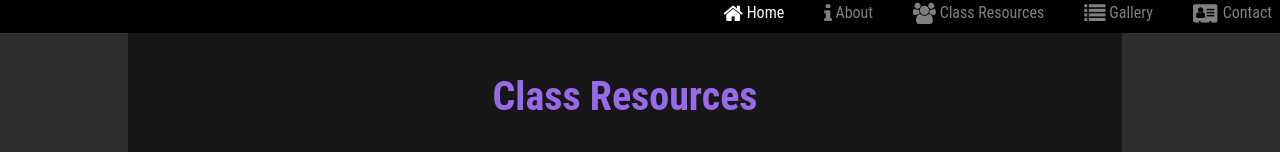
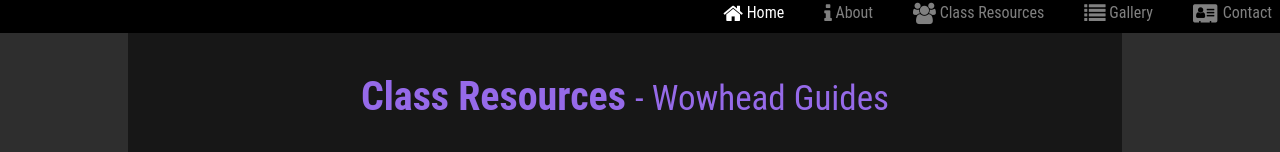
Before and after one commit to DChase-Cad/Ashes_React, a React (Create React App) app in the folder from_ashes/: page /classresources in a window 1280 px wide. Shown: the part 178-330 px from the top of the page. Built offline with nearby package versions, Linux system fonts and the light colour scheme.

Commit message:
added links to class resources

```diff
--- a/from_ashes/src/App.css
+++ b/from_ashes/src/App.css
@@ -574,3 +574,13 @@
   /* text-shadow: 2px 2px 10px #494646; */
   opacity:.95;
 }
+
+.guide-link{
+  color:inherit;
+}
+
+.guide-link:hover{
+  text-decoration: none;
+  color:inherit;
+  text-transform:uppercase;
+}
--- a/from_ashes/src/components/ClassResoucesContent.js
+++ b/from_ashes/src/components/ClassResoucesContent.js
@@ -13,7 +13,7 @@
         return (
             <>
                 <div className="row row-content py-3 w-100 content">
-                    <h1 className="text-center mx-auto my-4 font-weight-bold w-100">Class Resources</h1>
+                    <h1 className="text-center mx-auto my-4 font-weight-bold w-100">Class Resources <small> - Wowhead Guides</small></h1>
 
 
                         {CLASSES.map((index,i) => {
@@ -22,7 +22,9 @@
                                     <Card className="my-2 class-card">
                                         <h3 className={`${index.abbrv} class-card-header font-weight-bold spec-titles `}>{index.class.toUpperCase()}</h3>
                                         <ul className="mt-4 justify-content-center mx-auto">
-                                            {index.specs.map((s,i)=>{return(<li key={i} className="font-weight-bold specs class-ul my-1  p-0">{s}</li>)})}
+                                            {index.specs.map((s,idx)=>{
+                                            {console.log(idx)};
+                                                return(<li key={idx} className="font-weight-bold specs class-ul my-1  p-0"><a target="_blank" className="guide-link" href={index.link[idx]}>{s}</a></li>)})}
                                         </ul>
                                     </Card>
                                 </div>
--- a/from_ashes/src/shared/ClassCards.js
+++ b/from_ashes/src/shared/ClassCards.js
@@ -3,62 +3,76 @@
         {
             class: "Death Knight",
             abbrv: "dk",
-            specs: ['Blood','Frost','Unholy']
+            specs: ['Blood', 'Frost', 'Unholy'],
+            link: ['https://www.wowhead.com/blood-death-knight-guide', 'https://www.wowhead.com/frost-death-knight-guide', 'https://www.wowhead.com/unholy-death-knight-guide']
         },
             {
                 class:"Demon Hunter",
                 abbrv:'dh',
-            specs:['Havoc',"Vengeance"]
+                specs:['Havoc',"Vengeance"],
+                link:['https://www.wowhead.com/havoc-demon-hunter-guide','https://www.wowhead.com/vengeance-demon-hunter-guide']
+
             },
             {
                 class: "Druid",
                 abbrv: "druid",
-            specs: ['Balance', 'Feral', 'Guardian', 'Restoration']
+                specs: ['Balance', 'Feral', 'Guardian', 'Restoration'],
+                link:['https://www.wowhead.com/balance-druid-guide','https://www.wowhead.com/feral-druid-guide', 'https://www.wowhead.com/guardian-druid-guide', 'https://www.wowhead.com/restoration-druid-guide'  ]
+
             },
            {
                class:'Hunter',
                abbrv:'hunter',
-           specs:['Beast Mastery','Marksmanship','Survival']
+               specs:['Beast Mastery','Marksmanship','Survival'],
+               link:['https://www.wowhead.com/beast-mastery-hunter-guide', 'https://www.wowhead.com/marksmanship-hunter-guide', 'https://www.wowhead.com/survival-hunter-guide' ]
            },
            {
                class:'Mage',
                abbrv:'mage',
-           specs:['Arcane','Fire','Frost']
+               specs:['Arcane','Fire','Frost'],
+               link:['https://www.wowhead.com/arcane-mage-guide', 'https://www.wowhead.com/fire-mage-guide', 'https://www.wowhead.com/frost-mage-guide']
            },
            {
                class:'Monk',
                abbrv:'monk',
-           specs:['Brewmaster', 'Mistweaver', 'Windwalker']
+               specs:['Brewmaster', 'Mistweaver', 'Windwalker'],
+               link:['https://www.wowhead.com/brewmaster-monk-guide', 'https://www.wowhead.com/mistweaver-monk-guide', 'https://www.wowhead.com/windwalker-monk-guide' ]
            },
            {
                class:'Paladin',
                abbrv:'pally',
-           specs:['Holy', 'Protection', 'Retribution']
+               specs:['Holy', 'Protection', 'Retribution'],
+               link:['https://www.wowhead.com/holy-paladin-guide','https://www.wowhead.com/protection-paladin-guide','https://www.wowhead.com/retribution-paladin-guide']
            },
            {
                class:'Priest',
                abbrv:'priest',
-           specs:['Discipline', 'Holy', 'Shadow']
+               specs:['Discipline', 'Holy', 'Shadow'],
+               link:['https://www.wowhead.com/discipline-priest-guide', 'https://www.wowhead.com/holy-priest-guide', 'https://www.wowhead.com/shadow-priest-guide']
            },
            {
                class:'Rogue',
                abbrv:'rogue',
-           specs:['Assassination','Outlaw','Subtlety']
+               specs:['Assassination','Outlaw','Subtlety'],
+               link:['https://www.wowhead.com/assassination-rogue-guide', 'https://www.wowhead.com/outlaw-rogue-guide', 'https://www.wowhead.com/subtlety-rogue-guide' ]
            },
            {
                class:'Shaman',
                abbrv:'sham',
-           specs:['Elemental', 'Enhancement', 'Restoration']
+               specs:['Elemental', 'Enhancement', 'Restoration'],
+               link:['https://www.wowhead.com/elemental-shaman-guide', 'https://www.wowhead.com/enhancement-shaman-guide', 'https://www.wowhead.com/restoration-shaman-guide' ]
            },
            {
                class:'Warlock',
                abbrv:'lock',
-           specs:['Affliction','Demonology','Destruction']
+               specs:['Affliction','Demonology','Destruction'],
+               link:['https://www.wowhead.com/affliction-warlock-guide', 'https://www.wowhead.com/demonology-warlock-guide', 'https://www.wowhead.com/destruction-warlock-guide' ]
            },
            {
                class:'Warrior',
                abbrv:'war',
-           specs:['Arms','Fury','Protection']
+               specs:['Arms','Fury','Protection'],
+               link:['https://www.wowhead.com/arms-warrior-guide', 'https://www.wowhead.com/fury-warrior-guide', 'https://www.wowhead.com/protection-warrior-guide' ]
            },
 
     ]
```
Lines whose indentation alone changed are shown as unchanged.
